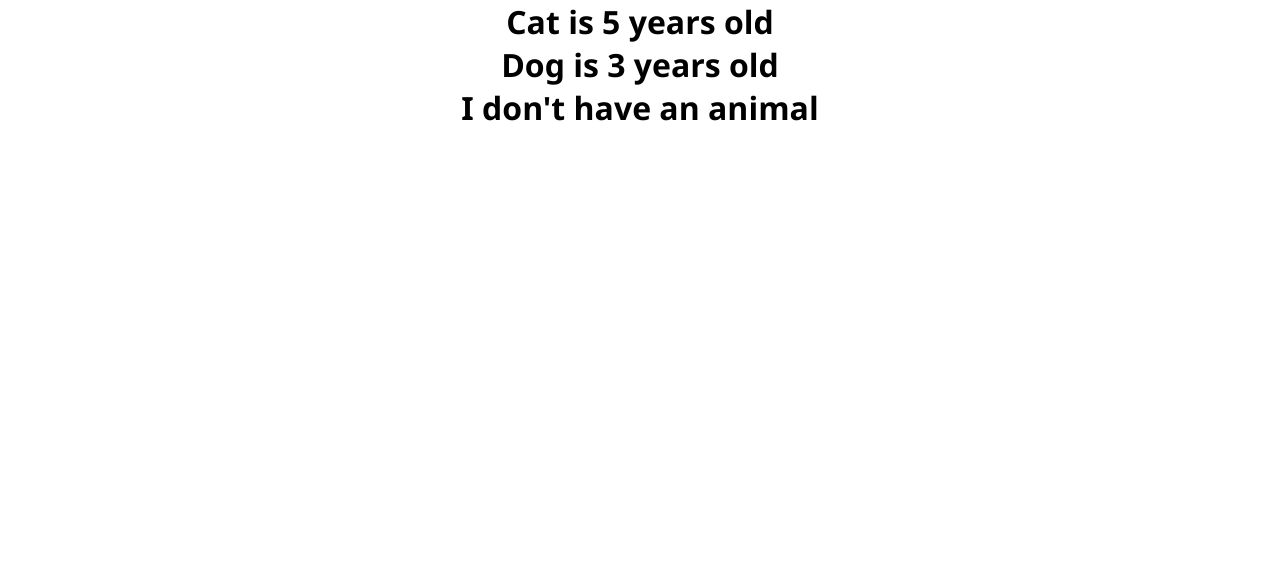
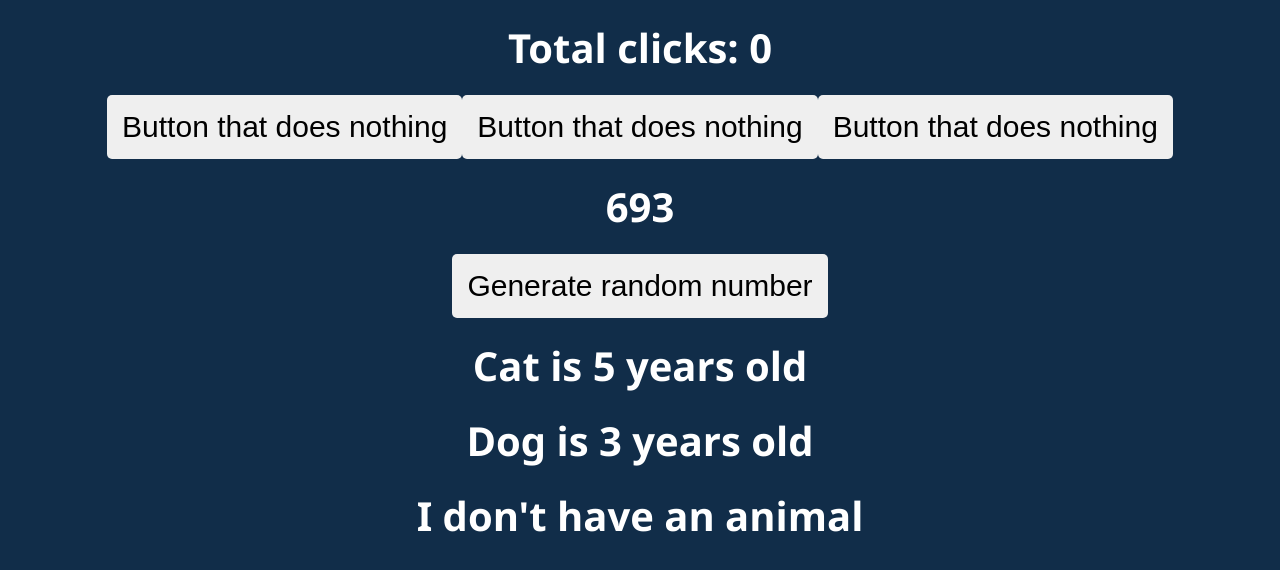
Before and after one commit to mmsuzumm/ReactLearning, a React (Create React App) app in the folder big-react-test/: page / in a window 1280 px wide. Shown: the top 570 px of the page. Built offline with nearby package versions, Linux system fonts and the light colour scheme.

Commit message:
Working with state

```diff
--- a/big-react-test/src/App.css
+++ b/big-react-test/src/App.css
@@ -1,3 +1,17 @@
 .App {
   text-align: center;
 }
+
+h1 {
+  font-size: 40px;
+  margin-top: 20px;
+}
+
+button {
+  padding: 15px;
+  font-size: 30px;
+  border-radius: 5px;
+  border: 0;
+  margin-top: 20px;
+  cursor: pointer;
+}
--- a/big-react-test/src/App.js
+++ b/big-react-test/src/App.js
@@ -1,9 +1,24 @@
+import { useState } from 'react';
 import './App.css';
 import PetInfo from './components/PetInfo';
+import RandomNumber from './components/RandomNumber';
+import Button from './components/Counter/Button';
+import Counter from './components/Counter/Counter';
 
 function App() {
+  const [count, setCount] = useState(0);
+
+  const incrementCount = () => {
+    setCount(count + 1);
+  };
+
   return (
     <div className="App">
+      <Counter count={count} />
+      <Button onClick={incrementCount} />
+      <Button onClick={incrementCount} />
+      <Button onClick={incrementCount} />
+      <RandomNumber range={1000} />
       <PetInfo pet="Cat" age={5} hasPet />
       <PetInfo pet="Dog" age={3} hasPet />
       <PetInfo hasPet={false} />
--- /dev/null
+++ b/big-react-test/src/components/Counter/Button.js
@@ -0,0 +1,5 @@
+function Button({ onClick }) {
+  return <button onClick={onClick}>Button that does nothing</button>;
+}
+
+export default Button;
--- /dev/null
+++ b/big-react-test/src/components/Counter/Counter.js
@@ -0,0 +1,5 @@
+function Counter({ count }) {
+  return <h1>Total clicks: {count}</h1>;
+}
+
+export default Counter;
--- /dev/null
+++ b/big-react-test/src/components/RandomNumber.js
@@ -0,0 +1,17 @@
+import generateRandomNumber from '../utils/generateRandomNumber';
+import { useState } from 'react';
+
+function RandomNumber({ range }) {
+  const [randomNum, setRandomNum] = useState(generateRandomNumber(range));
+  const changeRandomNumber = () => {
+    setRandomNum(generateRandomNumber(range));
+  };
+  return (
+    <div>
+      <h1>{randomNum}</h1>
+      <button onClick={changeRandomNumber}>Generate random number</button>
+    </div>
+  );
+}
+
+export default RandomNumber;
--- a/big-react-test/src/index.css
+++ b/big-react-test/src/index.css
@@ -6,4 +6,6 @@
 body {
   font-family: 'Segoe UI', 'Roboto', 'Oxygen', 'Ubuntu', 'Cantarell',
     'Fira Sans', 'Droid Sans', 'Helvetica Neue', sans-serif;
+  color: white;
+  background-color: #112d49;
 }
--- /dev/null
+++ b/big-react-test/src/utils/generateRandomNumber.js
@@ -0,0 +1,5 @@
+function generateRandomNumber(range) {
+  return Math.floor(Math.random() * range);
+}
+
+export default generateRandomNumber;
```
